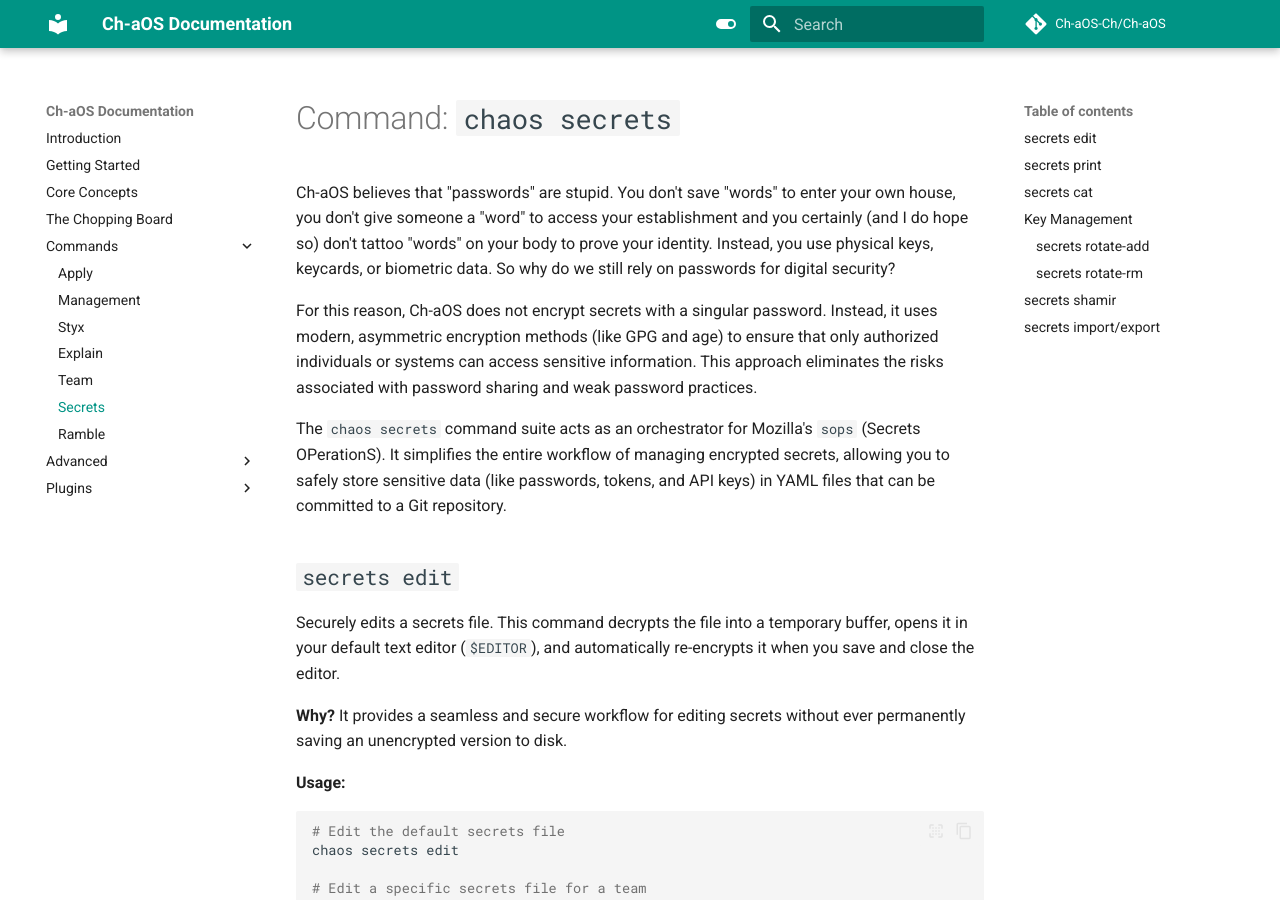
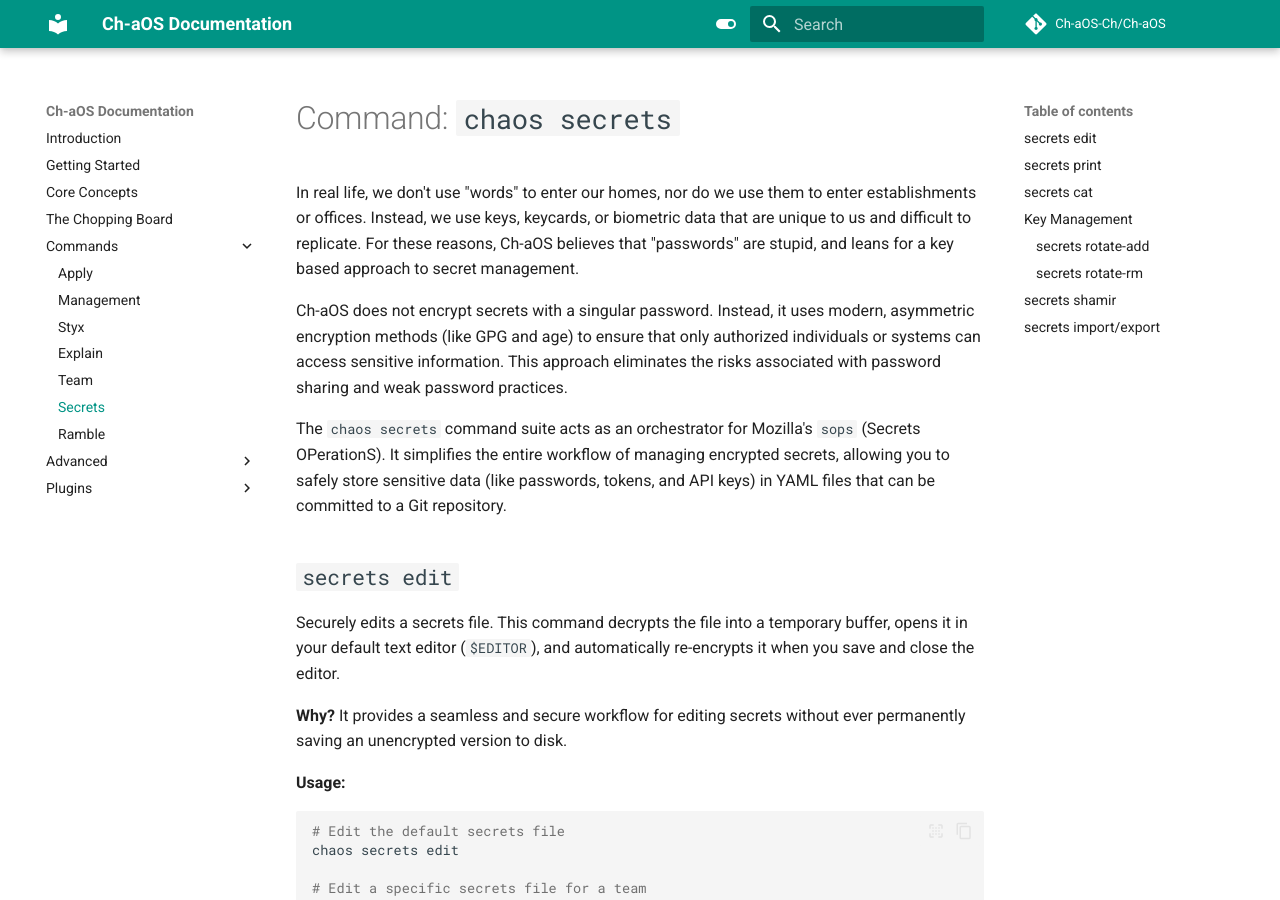
Before and after one commit to Ch-aOS-Ch/Ch-aOS, an MkDocs documentation site: the page built from docs/Commands/secrets.md, in a window 1280 px wide and 900 px high. Built offline with MkDocs 1.6.1 and Material for MkDocs 9.7.7, drawn with Linux system fonts in a browser that asks for light colours; comment, search, counter and statistics services are not loaded.

Commit message:
better wording

```diff
--- a/docs/Commands/secrets.md
+++ b/docs/Commands/secrets.md
@@ -1,8 +1,8 @@
 # Command: `chaos secrets`
 
-Ch-aOS believes that "passwords" are stupid. You don't save "words" to enter your own house, you don't give someone a "word" to access your establishment and you certainly (and I do hope so) don't tattoo "words" on your body to prove your identity. Instead, you use physical keys, keycards, or biometric data. So why do we still rely on passwords for digital security?
+In real life, we don't use "words" to enter our homes, nor do we use them to enter establishments or offices. Instead, we use keys, keycards, or biometric data that are unique to us and difficult to replicate. For these reasons, Ch-aOS believes that "passwords" are stupid, and leans for a key based approach to secret management.
 
-For this reason, Ch-aOS does not encrypt secrets with a singular password. Instead, it uses modern, asymmetric encryption methods (like GPG and age) to ensure that only authorized individuals or systems can access sensitive information. This approach eliminates the risks associated with password sharing and weak password practices.
+Ch-aOS does not encrypt secrets with a singular password. Instead, it uses modern, asymmetric encryption methods (like GPG and age) to ensure that only authorized individuals or systems can access sensitive information. This approach eliminates the risks associated with password sharing and weak password practices.
 
 The `chaos secrets` command suite acts as an orchestrator for Mozilla's `sops` (Secrets OPerationS). It simplifies the entire workflow of managing encrypted secrets, allowing you to safely store sensitive data (like passwords, tokens, and API keys) in YAML files that can be committed to a Git repository.
 
```
